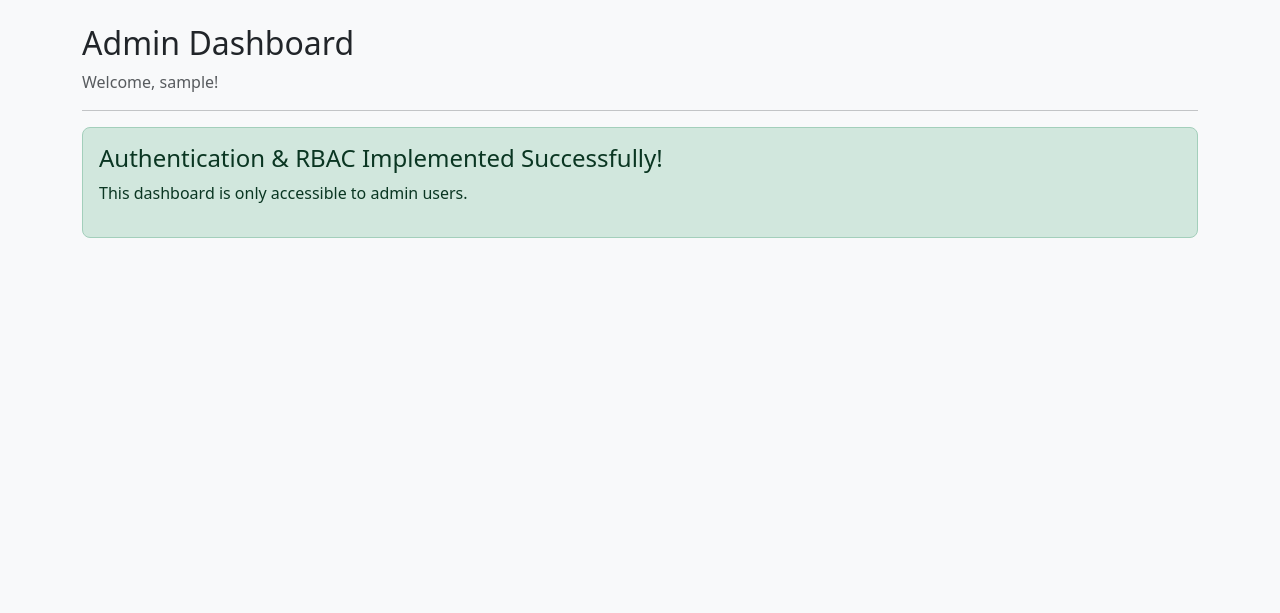
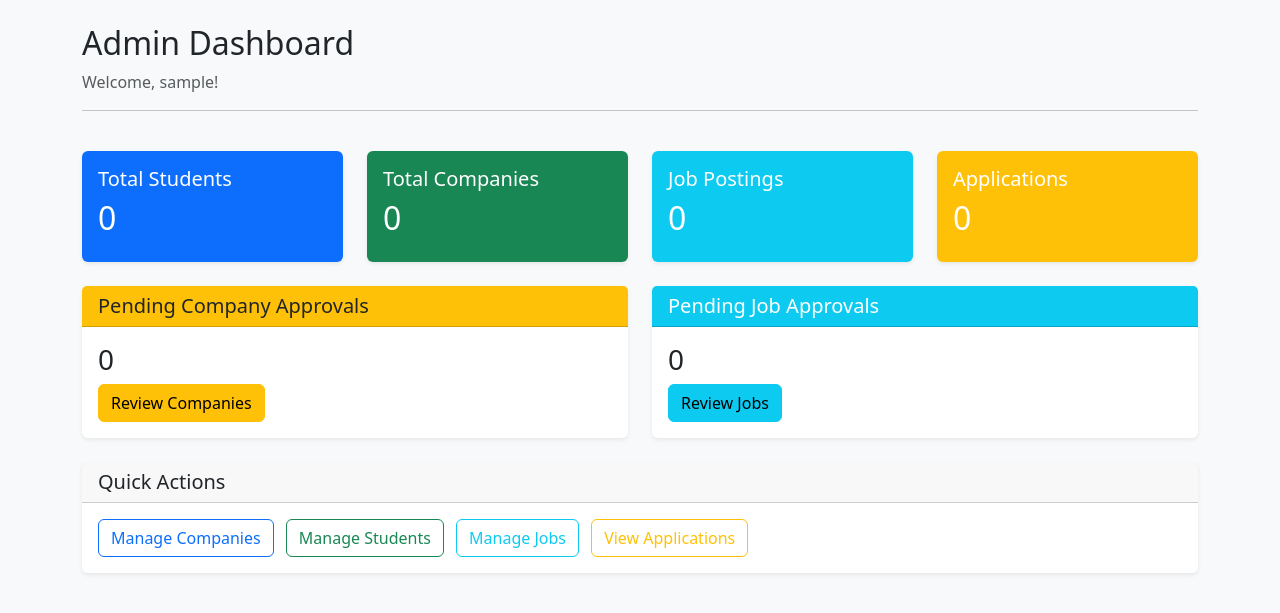
Before and after one commit to AadityaChaturvedy/iit-placement-portal, a Flask app: page /admin/dashboard in a window 1280 px wide. Shown: the part 62-675 px from the top of the page. Run offline with Flask 3, Linux system fonts and the light colour scheme; the visitor is signed in with stand-in values (Sample User, id 1).

Commit message:
Milestone-PPA Admin-Dashboard-Management

```diff
--- a/app.py
+++ b/app.py
@@ -1,8 +1,9 @@
 from flask import Flask, render_template, request, redirect, url_for, flash, session
-from models import db, Admin, Company, Student
+from models import db, Admin, Company, Student, JobPosition, Application, Placement
 from config import Config
 from werkzeug.security import generate_password_hash, check_password_hash
 from functools import wraps
+from sqlalchemy import or_
 
 app = Flask(__name__)
 app.config.from_object(Config)
@@ -227,7 +228,185 @@ def company_register():
 @login_required
 @role_required('admin')
 def admin_dashboard():
-    return render_template('admin/dashboard.html')
+    total_students = Student.query.count()
+    total_companies = Company.query.count()
+    total_job_positions = JobPosition.query.count()
+    total_applications = Application.query.count()
+
+    pending_companies = Company.query.filter_by(approval_status='Pending').count()
+    pending_jobs = JobPosition.query.filter_by(status='Pending').count()
+
+    return render_template(
+        'admin/dashboard.html',
+        total_students=total_students,
+        total_companies=total_companies,
+        total_job_positions=total_job_positions,
+        total_applications=total_applications,
+        pending_companies=pending_companies,
+        pending_jobs=pending_jobs
+    )
+
+# Redirecting to company page of admin dashboard
+@app.route('/admin/companies')
+@login_required
+@role_required('admin')
+def admin_companies():
+    search_query = request.args.get('search', '').strip()
+
+    if search_query:
+        companies = Company.query.filter(
+            or_(
+                Company.company_name.ilike(f'%{search_query}%'),
+                Company.industry.ilike(f'%{search_query}%')
+            )
+        ).all()
+    else:
+        companies = Company.query.all()
+
+    return render_template('admin/companies.html', companies=companies, search_query=search_query)
+
+# Company approval on admin dashboard
+@app.route('/admin/company/approve/<int:company_id>')
+@login_required
+@role_required('admin')
+def admin_approve_company(company_id):
+    company = Company.query.get_or_404(company_id)
+    company.approval_status = 'Approved'
+    db.session.commit()
+    flash(f'Company "{company.company_name}" has been approved!', 'success')
+    return redirect(url_for('admin_companies'))
+
+# Company rejection on admin dashboard
+@app.route('/admin/company/reject/<int:company_id>')
+@login_required
+@role_required('admin')
+def admin_reject_company(company_id):
+    company = Company.query.get_or_404(company_id)
+    company.approval_status = 'Rejected'
+    db.session.commit()
+    flash(f'Company "{company.company_name}" has been rejected.', 'warning')
+    return redirect(url_for('admin_companies'))
+
+# Company blacklisting on admin dashboard
+@app.route('/admin/company/blacklist/<int:company_id>')
+@login_required
+@role_required('admin')
+def admin_blacklist_company(company_id):
+    company = Company.query.get_or_404(company_id)
+    company.is_blacklisted = not company.is_blacklisted
+    db.session.commit()
+
+    status = 'blacklisted' if company.is_blacklisted else 'activated'
+    flash(f'Company "{company.company_name}" has been {status}.', 'info')
+    return redirect(url_for('admin_companies'))
+
+# Deleting a company on the admin dashboard
+@app.route('/admin/company/delete/<int:company_id>')
+@login_required
+@role_required('admin')
+def admin_delete_company(company_id):
+    company = Company.query.get_or_404(company_id)
+    company_name = company.company_name
+    db.session.delete(company)
+    db.session.commit()
+    flash(f'Company "{company_name}" has been deleted.', 'danger')
+    return redirect(url_for('admin_companies'))
+
+# Managing students on the admin dashboard
+@app.route('/admin/students')
+@login_required
+@role_required('admin')
+def admin_students():
+    search_query = request.args.get('search', '').strip()
+
+    if search_query:
+        students = Student.query.filter(
+            or_(
+                Student.name.ilike(f'%{search_query}%'),
+                Student.student_id.ilike(f'%{search_query}%'),
+                Student.email.ilike(f'%{search_query}%'),
+                Student.contact.ilike(f'%{search_query}%')
+            )
+        ).all()
+    else:
+        students = Student.query.all()
+
+    return render_template('admin/students.html', students=students, search_query=search_query)
+
+# Blacklisting a student using the admin dashboard
+@app.route('/admin/student/blacklist/<string:student_id>')
+@login_required
+@role_required('admin')
+def admin_blacklist_student(student_id):
+    student = Student.query.get_or_404(student_id)
+    student.is_blacklisted = not student.is_blacklisted
+    db.session.commit()
+
+    status = 'blacklisted' if student.is_blacklisted else 'activated'
+    flash(f'Student "{student.name}" has been {status}.', 'info')
+    return redirect(url_for('admin_students'))
+
+# Deleting a student using the admin dashboard
+@app.route('/admin/student/delete/<string:student_id>')
+@login_required
+@role_required('admin')
+def admin_delete_student(student_id):
+    student = Student.query.get_or_404(student_id)
+    student_name = student.name
+    db.session.delete(student)
+    db.session.commit()
+    flash(f'Student "{student_name}" has been deleted.', 'danger')
+    return redirect(url_for('admin_students'))
+
+# Managing jobs on the admin dashboard
+@app.route('/admin/jobs')
+@login_required
+@role_required('admin')
+def admin_jobs():
+    jobs = JobPosition.query.all()
+    return render_template('admin/jobs.html', jobs=jobs)
+
+# Job approval on the admin dashboard
+@app.route('/admin/job/approve/<int:job_id>')
+@login_required
+@role_required('admin')
+def admin_approve_job(job_id):
+    job = JobPosition.query.get_or_404(job_id)
+    job.status = 'Approved'
+    db.session.commit()
+    flash(f'Job "{job.job_title}" has been approved!', 'success')
+    return redirect(url_for('admin_jobs'))
+
+# Job rejection on the admin dashboard
+@app.route('/admin/job/reject/<int:job_id>')
+@login_required
+@role_required('admin')
+def admin_reject_job(job_id):
+    job = JobPosition.query.get_or_404(job_id)
+    job.status = 'Rejected'
+    db.session.commit()
+    flash(f'Job "{job.job_title}" has been rejected.', 'warning')
+    return redirect(url_for('admin_jobs'))
+
+# Job deletion on the admin dashboard
+@app.route('/admin/job/delete/<int:job_id>')
+@login_required
+@role_required('admin')
+def admin_delete_job(job_id):
+    job = JobPosition.query.get_or_404(job_id)
+    job_title = job.job_title
+    db.session.delete(job)
+    db.session.commit()
+    flash(f'Job "{job_title}" has been deleted.', 'danger')
+    return redirect(url_for('admin_jobs'))
+
+# Managing applications on the admin dashboard
+@app.route('/admin/applications')
+@login_required
+@role_required('admin')
+def admin_applications():
+    applications = Application.query.order_by(Application.application_date.desc()).all()
+    return render_template('admin/applications.html', applications=applications)
 
 # Company Dashboard
 @app.route('/company/dashboard')
--- a/templates/admin/dashboard.html
+++ b/templates/admin/dashboard.html
@@ -3,15 +3,90 @@
 {% block title %}Admin Dashboard{% endblock %}
 
 {% block content %}
-<div class="row">
+<div class="row mb-4">
     <div class="col-12">
         <h2>Admin Dashboard</h2>
         <p class="text-muted">Welcome, {{ session.username }}!</p>
         <hr>
+    </div>
+</div>
 
-        <div class="alert alert-success">
-            <h4>Authentication & RBAC Implemented Successfully!</h4>
-            <p>This dashboard is only accessible to admin users.</p>
+<div class="row mb-4">
+    <div class="col-md-3">
+        <div class="card bg-primary text-white">
+            <div class="card-body">
+                <h5 class="card-title">Total Students</h5>
+                <h2>{{ total_students }}</h2>
+            </div>
+        </div>
+    </div>
+
+    <div class="col-md-3">
+        <div class="card bg-success text-white">
+            <div class="card-body">
+                <h5 class="card-title">Total Companies</h5>
+                <h2>{{ total_companies }}</h2>
+            </div>
+        </div>
+    </div>
+
+    <div class="col-md-3">
+        <div class="card bg-info text-white">
+            <div class="card-body">
+                <h5 class="card-title">Job Postings</h5>
+                <h2>{{ total_job_positions }}</h2>
+            </div>
+        </div>
+    </div>
+
+    <div class="col-md-3">
+        <div class="card bg-warning text-white">
+            <div class="card-body">
+                <h5 class="card-title">Applications</h5>
+                <h2>{{ total_applications }}</h2>
+            </div>
+        </div>
+    </div>
+</div>
+
+<div class="row mb-4">
+    <div class="col-md-6">
+        <div class="card border-warning">
+            <div class="card-header bg-warning text-dark">
+                <h5 class="mb-0">Pending Company Approvals</h5>
+            </div>
+            <div class="card-body">
+                <h3>{{ pending_companies }}</h3>
+                <a href="{{ url_for('admin_companies') }}" class="btn btn-warning">Review Companies</a>
+            </div>
+        </div>
+    </div>
+
+    <div class="col-md-6">
+        <div class="card border-info">
+            <div class="card-header bg-info text-white">
+                <h5 class="mb-0">Pending Job Approvals</h5>
+            </div>
+            <div class="card-body">
+                <h3>{{ pending_jobs }}</h3>
+                <a href="{{ url_for('admin_jobs') }}" class="btn btn-info">Review Jobs</a>
+            </div>
+        </div>
+    </div>
+</div>
+
+<div class="row">
+    <div class="col-12">
+        <div class="card">
+            <div class="card-header">
+                <h5 class="mb-0">Quick Actions</h5>
+            </div>
+            <div class="card-body">
+                <a href="{{ url_for('admin_companies') }}" class="btn btn-outline-primary me-2">Manage Companies</a>
+                <a href="{{ url_for('admin_students') }}" class="btn btn-outline-success me-2">Manage Students</a>
+                <a href="{{ url_for('admin_jobs') }}" class="btn btn-outline-info me-2">Manage Jobs</a>
+                <a href="{{ url_for('admin_applications') }}" class="btn btn-outline-warning">View Applications</a>
+            </div>
         </div>
     </div>
 </div>
```
Also changed, not shown: templates/admin/applications.html (added, +75 -0 lines), templates/admin/companies.html (added, +119 -0 lines), templates/admin/jobs.html (added, +91 -0 lines), templates/admin/students.html (added, +99 -0 lines).
